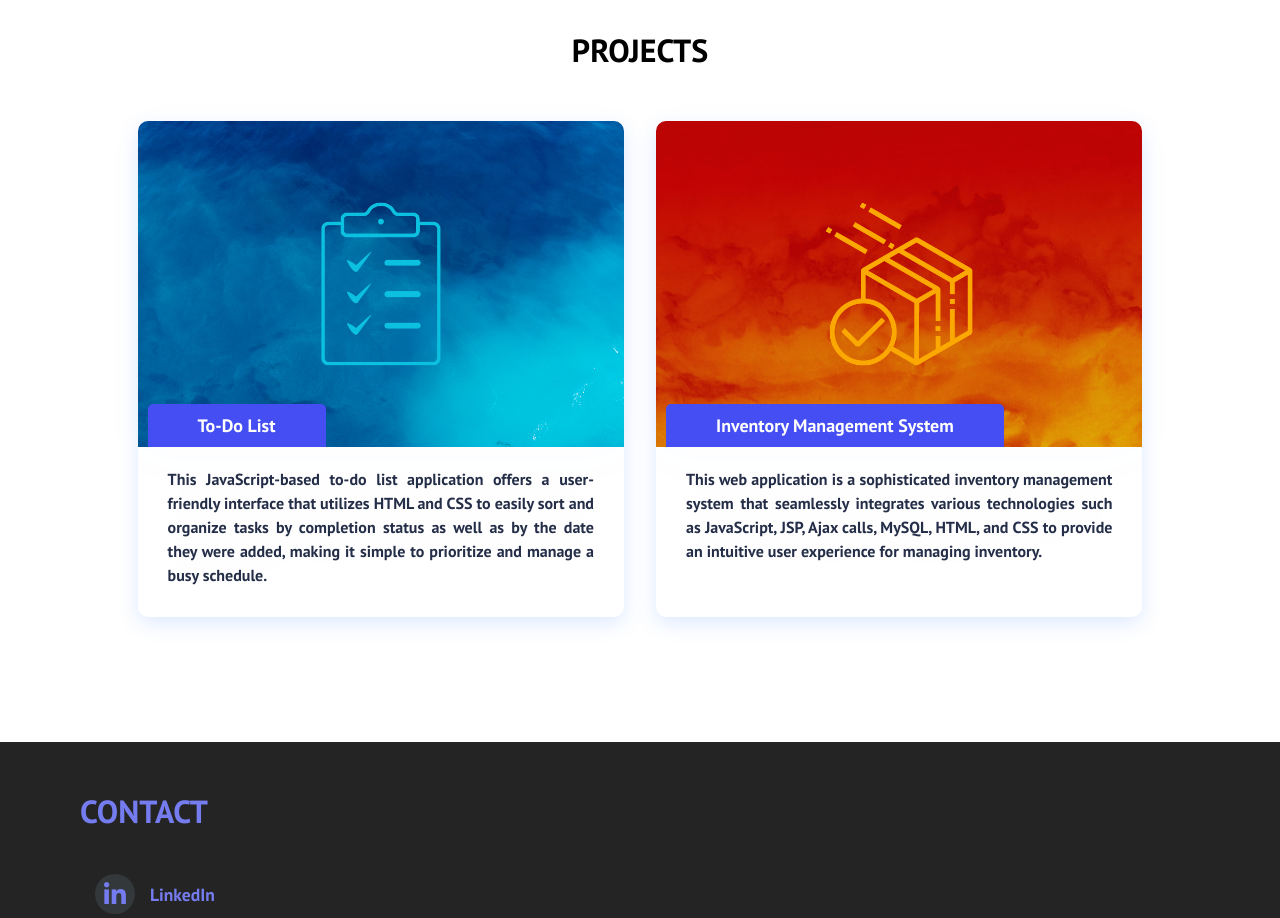
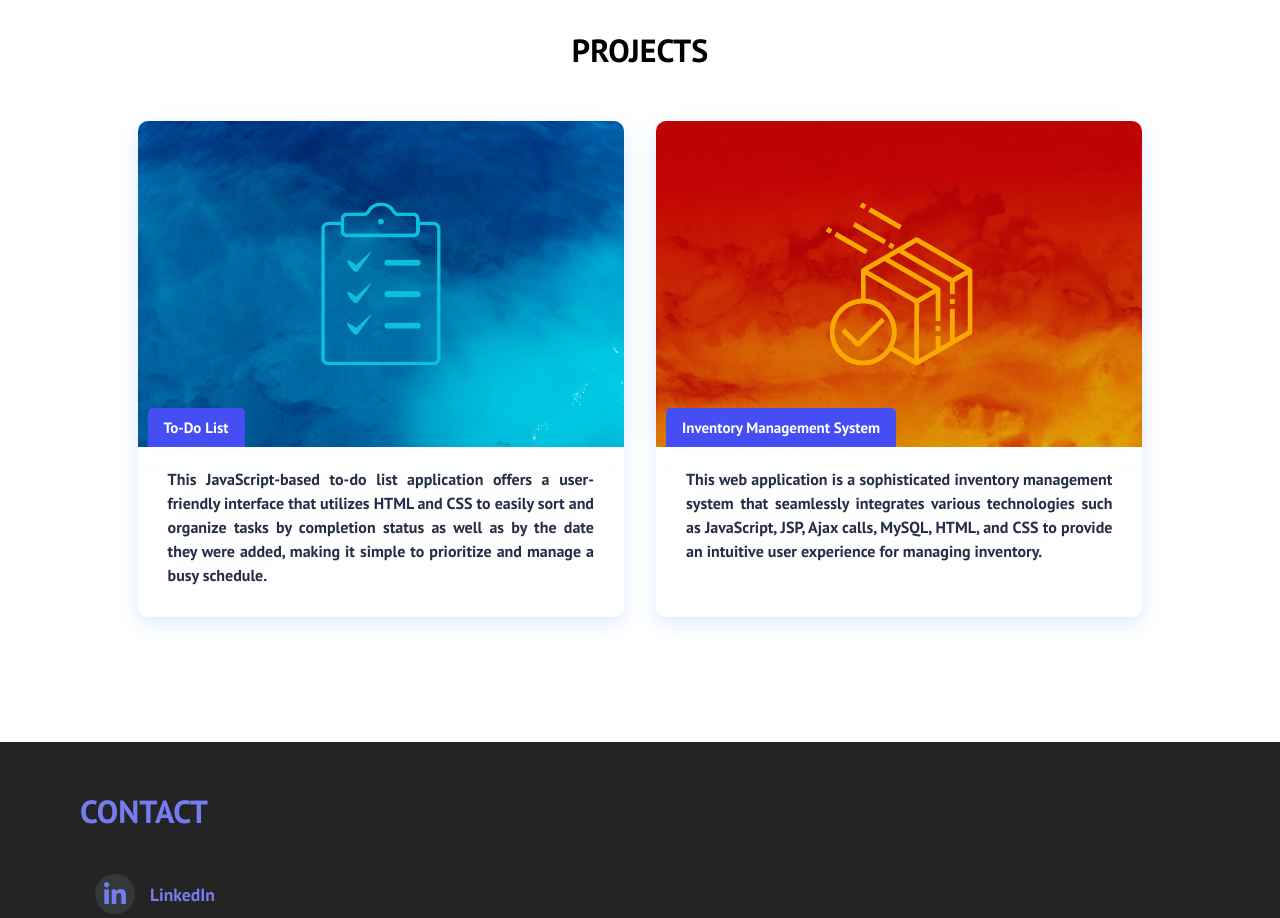
Before and after one commit to DennisLiangShu/DennisLiangShu.github.io, a React (Create React App) app: page / in a window 1280 px wide. Shown: the part 1800-2718 px from the top of the page. Built offline with nearby package versions, Linux system fonts and the light colour scheme.

Commit message:
updated website

```diff
--- a/public/index.html
+++ b/public/index.html
@@ -2,7 +2,7 @@
 <html lang="en">
   <head>
     <meta charset="utf-8" />
-    <link rel="icon" href="%PUBLIC_URL%/favicon.ico" />
+    <link rel="icon" href="%PUBLIC_URL%/favicon.ico?" />
     <meta name="viewport" content="width=device-width, initial-scale=1" />
     <meta name="theme-color" content="#000000" />
     <meta
--- a/src/components/Cards.css
+++ b/src/components/Cards.css
@@ -62,9 +62,9 @@ h1 {
     position: absolute;
     bottom: 0;
     margin-left: 10px;
-    padding: 10px 50px;
+    padding: 10px 1rem;
     max-width: calc((100%) - 60px);
-    font-size: 18px;
+    font-size: 15px;
     font-weight: 700;
     color: #fff;
     background-color: #444EF2;
--- a/src/components/Cards.js
+++ b/src/components/Cards.js
@@ -15,7 +15,7 @@ function Cards() {
               utilizes HTML and CSS to easily sort and organize tasks by completion status as well as
               by the date they were added, making it simple to prioritize and manage a busy schedule.'
               label='To-Do List'
-              path='/services'
+              path='https://dennisliangshu.github.io/to-do-list/'
             />
             <CardItem
               src='images/img-2.jpg'
--- a/src/components/Navbar.js
+++ b/src/components/Navbar.js
@@ -1,5 +1,4 @@
 import React, {useState, useEffect} from 'react';
-import {Link} from 'react-router-dom';
 import {Button} from './Button';
 import './Navbar.css';
 
@@ -27,17 +26,17 @@ function Navbar() {
     <>
         <nav className="navbar">
             <div className="navbar-container">
-                <Link to="/" className="navbar-logo" onClick={closeMobileMenu}>
+                <a href="/" className="navbar-logo" onClick={closeMobileMenu}>
                     DENNIS LIANG SHU
-                </Link>
+                </a>
                 <div className="menu-icon" onClick={handleClick}>
                     <i className={click ? 'fas fa-times' : 'fas fa-bars'} />
                 </div>
                 <ul className={click ? 'nav-menu active' : 'nav-menu'}>
                     <li className='nav-item'>
-                        <Link to="/" className='nav-links' onClick={closeMobileMenu}>
+                        <a href="/" className='nav-links' onClick={closeMobileMenu}>
                             HOME
-                        </Link>
+                        </a>
                     </li>
                     <li className='nav-item'>
                         <a href="#about" className='nav-links' onClick={closeMobileMenu}>
```
